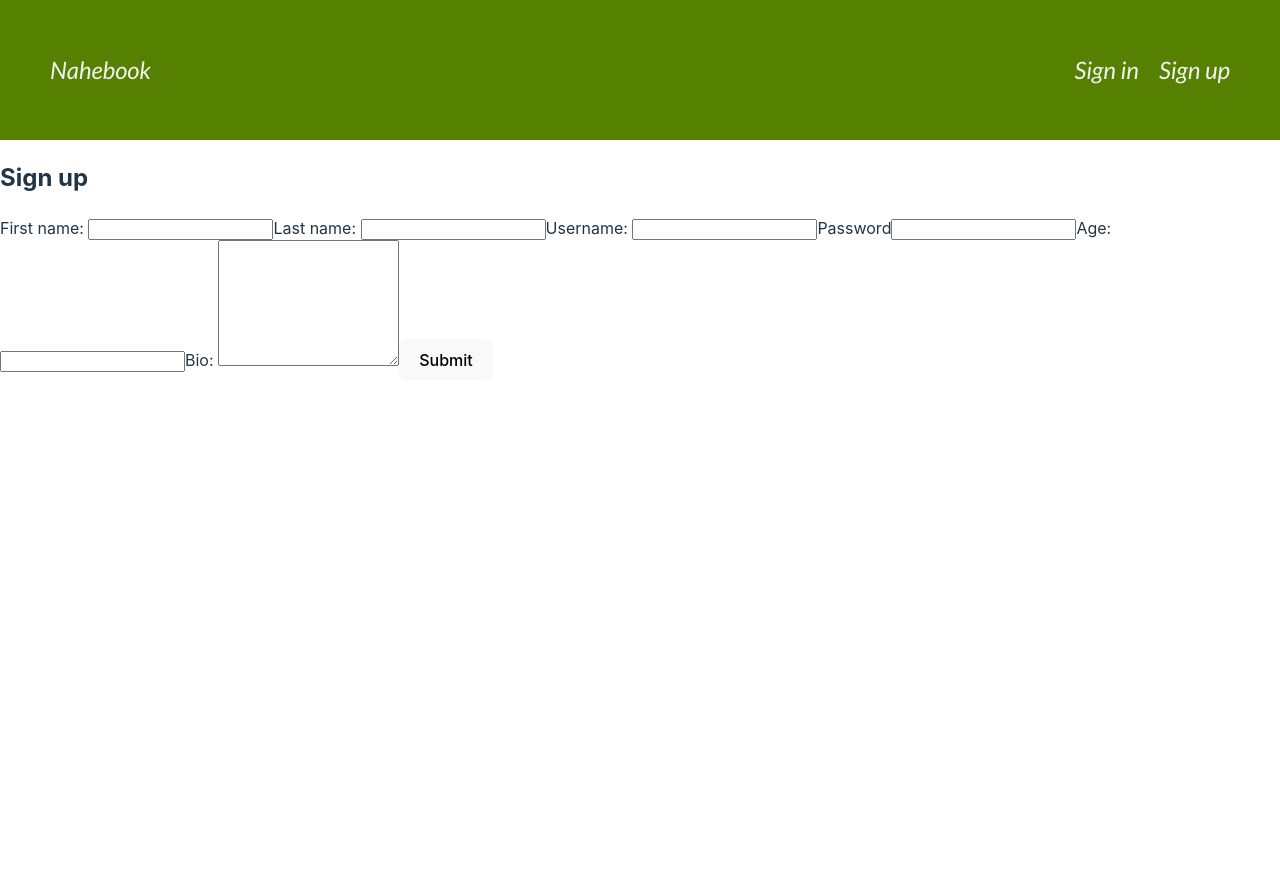
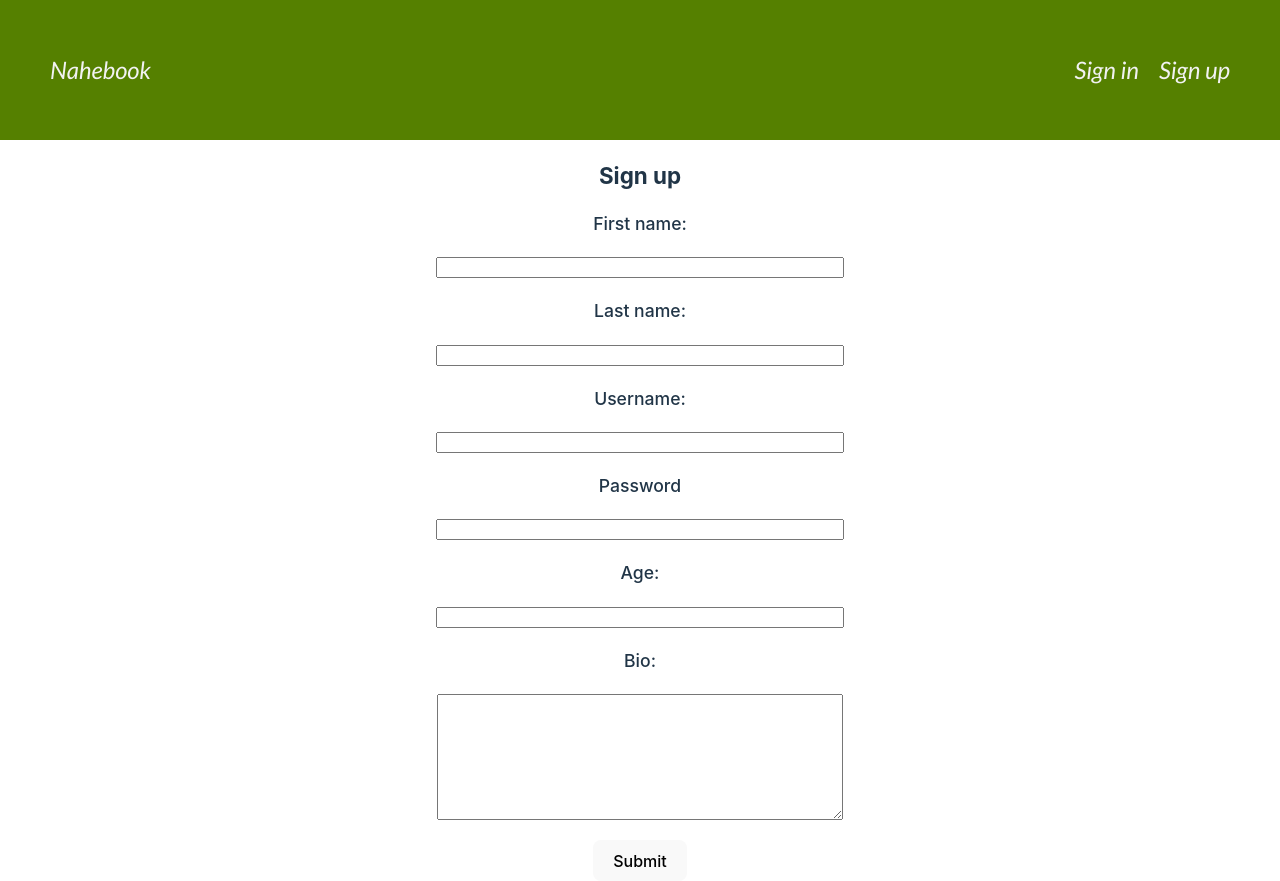
Before and after one commit to Gohan61/nahebook, a React (Vite) app in the folder nahebook-frontend/: page /signup in a window 1280 px wide. Before the commit the page ends 800 px from the top, so only its background shows below. Built offline with nearby package versions, Linux system fonts and the light colour scheme.

Commit message:
Style: forms in uniform manner + errors on top
* To make errors more visible, they are displayed on top of forms

```diff
--- a/nahebook-frontend/src/components/NewPost.jsx
+++ b/nahebook-frontend/src/components/NewPost.jsx
@@ -133,7 +133,16 @@ export default function NewPost() {
     return (
       <div className="newPost">
         <h2>New post</h2>
-        <form action="" method="post">
+        <div className="errors" data-testid="newpostErrors">
+          {typeof error === "object" ? (
+            error.map((item) => <p key={item.msg}>{item.msg}</p>)
+          ) : typeof error === "string" ? (
+            <p className="error">{error}</p>
+          ) : (
+            ""
+          )}
+        </div>
+        <form action="" method="post" className="newPostForm">
           <label htmlFor="text">Text: </label>
           <textarea
             type="text"
@@ -152,15 +161,6 @@ export default function NewPost() {
           />
           <button onClick={(e) => handleSubmit(e)}>Submit</button>
         </form>
-        <div className="errors" data-testid="newpostErrors">
-          {typeof error === "object" ? (
-            error.map((item) => <p key={item.msg}>{item.msg}</p>)
-          ) : typeof error === "string" ? (
-            <p className="error">{error}</p>
-          ) : (
-            ""
-          )}
-        </div>
       </div>
     );
   }
--- a/nahebook-frontend/src/components/Post.jsx
+++ b/nahebook-frontend/src/components/Post.jsx
@@ -1,6 +1,7 @@
 import { useState } from "react";
 import { Link, useOutletContext } from "react-router-dom";
 import Comment from "./Comment";
+import "../stylesheets/Forms.css";
 
 export default function Post({ props }) {
   const [like, setLike] = useState(false);
--- a/nahebook-frontend/src/components/Profile.jsx
+++ b/nahebook-frontend/src/components/Profile.jsx
@@ -1,6 +1,7 @@
 import { useEffect, useState } from "react";
 import { Link, useOutletContext } from "react-router-dom";
 import Post from "./Post";
+import "../stylesheets/Forms.css";
 
 export default function Profile() {
   const [url, setUrl] = useState(
@@ -107,6 +108,21 @@ export default function Profile() {
   if (updateStatus) {
     return (
       <div className="updateForm">
+        <div className="errors" data-testid="updateFormErrors">
+          {typeof error === "string" ? (
+            <p>{error}</p>
+          ) : typeof error === "object" ? (
+            error.map((item) => {
+              return (
+                <p className="error" key={item.path}>
+                  {item.msg}
+                </p>
+              );
+            })
+          ) : (
+            ""
+          )}
+        </div>
         <form action="" method="put" className="profileUpdateForm">
           <label htmlFor="first_name">First name: </label>
           <input
@@ -179,22 +195,6 @@ export default function Profile() {
             Cancel
           </button>
         </form>
-
-        <div className="errors" data-testid="updateFormErrors">
-          {typeof error === "string" ? (
-            <p>{error}</p>
-          ) : typeof error === "object" ? (
-            error.map((item) => {
-              return (
-                <p className="error" key={item.path}>
-                  {item.msg}
-                </p>
-              );
-            })
-          ) : (
-            ""
-          )}
-        </div>
       </div>
     );
   }
--- a/nahebook-frontend/src/components/Signin.jsx
+++ b/nahebook-frontend/src/components/Signin.jsx
@@ -1,5 +1,6 @@
 import { useState } from "react";
 import { useOutletContext, useNavigate } from "react-router-dom";
+import "../stylesheets/Forms.css";
 
 export default function Signin() {
   const { setLoginStatus } = useOutletContext();
@@ -48,6 +49,15 @@ export default function Signin() {
   return (
     <div className="signinContainer">
       <h2>Sign in</h2>
+      <div className="errors" data-testid="signinErrors">
+        {typeof error === "object" ? (
+          error.map((item) => <p key={item.msg}>{item.msg}</p>)
+        ) : typeof error === "string" ? (
+          <p className="error">{error}</p>
+        ) : (
+          ""
+        )}
+      </div>
       <form action="" method="post" className="signinForm">
         <label htmlFor="username">Username: </label>
         <input
@@ -71,15 +81,6 @@ export default function Signin() {
         />
         <button onClick={(e) => handleSignin(e)}>Submit</button>
       </form>
-      <div className="errors" data-testid="signinErrors">
-        {typeof error === "object" ? (
-          error.map((item) => <p key={item.msg}>{item.msg}</p>)
-        ) : typeof error === "string" ? (
-          <p className="error">{error}</p>
-        ) : (
-          ""
-        )}
-      </div>
     </div>
   );
 }
--- a/nahebook-frontend/src/components/Signup.jsx
+++ b/nahebook-frontend/src/components/Signup.jsx
@@ -1,5 +1,6 @@
 import { useState } from "react";
 import { useNavigate } from "react-router-dom";
+import "../stylesheets/Forms.css";
 
 export default function Signup() {
   const navigate = useNavigate();
@@ -51,6 +52,15 @@ export default function Signup() {
   return (
     <div className="signupContainer">
       <h2>Sign up</h2>
+      <div className="errors" data-testid="signupErrors">
+        {typeof error === "object" ? (
+          error.map((item) => <p key={item.msg}>{item.msg}</p>)
+        ) : typeof error === "string" ? (
+          <p className="error">{error}</p>
+        ) : (
+          ""
+        )}
+      </div>
       <form action="" method="post" className="signupForm">
         <label htmlFor="first_name">First name: </label>
         <input
@@ -115,15 +125,6 @@ export default function Signup() {
         ></textarea>
         <button onClick={(e) => handleSignup(e)}>Submit</button>
       </form>
-      <div className="errors" data-testid="signupErrors">
-        {typeof error === "object" ? (
-          error.map((item) => <p key={item.msg}>{item.msg}</p>)
-        ) : typeof error === "string" ? (
-          <p className="error">{error}</p>
-        ) : (
-          ""
-        )}
-      </div>
     </div>
   );
 }
--- /dev/null
+++ b/nahebook-frontend/src/stylesheets/Forms.css
@@ -0,0 +1,47 @@
+h2 {
+  font-size: 1.4em;
+}
+
+.signinContainer,
+.signupContainer,
+.updateForm,
+.newPost {
+  display: flex;
+  flex-direction: column;
+  width: 100%;
+  align-items: center;
+}
+
+.signinForm,
+.signupForm,
+.profileUpdateForm,
+.newPostForm {
+  display: flex;
+  flex-direction: column;
+  width: max(200px, 400px);
+  align-items: center;
+  gap: 20px;
+}
+
+.signinForm label,
+.signupForm label,
+.profileUpdateForm label,
+.newPostForm label {
+  font-size: 1.1em;
+  font-weight: 500;
+}
+
+.signinForm input,
+.signupForm input,
+.signupForm textarea,
+.profileUpdateForm input,
+.profileUpdateForm textarea {
+  width: 100%;
+}
+
+.errors {
+  font-size: 1.1em;
+  font-weight: 700;
+  font-style: italic;
+  color: brown;
+}
```
